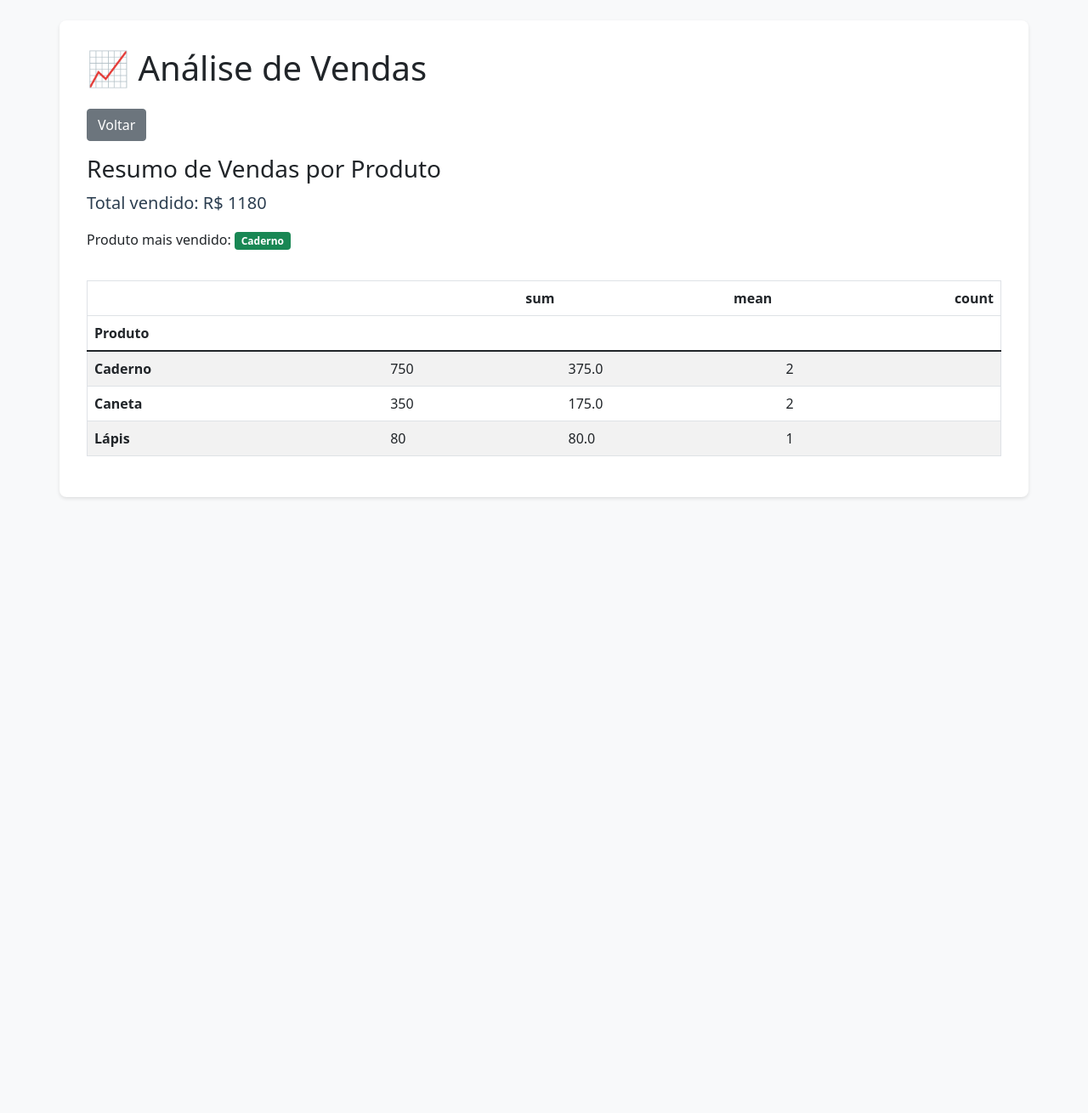
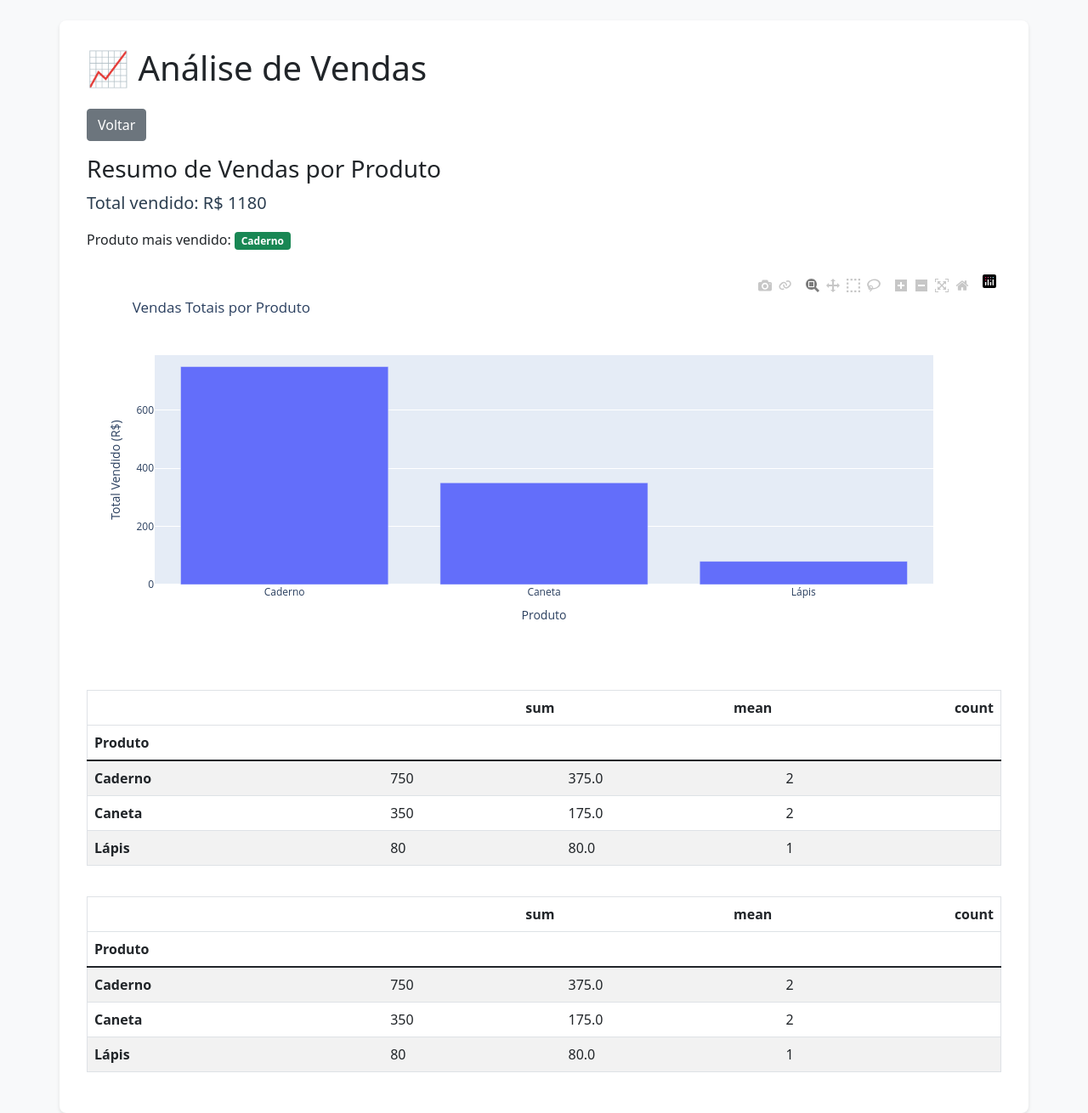
Before and after one commit to gustavo-h-k-oliveira/data-science--flask-python, a Flask app: page /vendas in a window 1280 px wide. Shown: the whole page at 85% size. Before the commit the page ends 587 px from the top, so only its background shows below. Run offline with Flask 3, Linux system fonts and the light colour scheme.

Commit message:
Adicionando gráfico de barras para análise de vendas e atualizando o template.

```diff
--- a/data_science/app.py
+++ b/data_science/app.py
@@ -1,5 +1,6 @@
 from flask import Flask, render_template
 import pandas as pd
+import plotly.express as px
 
 app = Flask(__name__)
 
@@ -18,13 +19,26 @@ def analise_vendas():
         # Processamento de dados com pandas
         df['Data'] = pd.to_datetime(df['Data'])  # Converte para data
         df['Mês'] = df['Data'].dt.month  # Extrai o mês
+
         resumo = df.groupby('Produto')['Valor'].agg(['sum', 'mean', 'count'])  # Agregações
+
+        # Criar gráfico de barras
+        fig = px.bar(
+            resumo.reset_index(),
+            x='Produto',
+            y='sum',
+            title='Vendas Totais por Produto',
+            labels={'sum': 'Total Vendido (R$)'}
+        )
+        graph_html = fig.to_html(full_html=False)
 
         # Dados para o template
         return render_template('vendas.html',
-                            tabela=resumo.to_html(classes='table table-striped'),
-                            top_produto=resumo['sum'].idxmax(),
-                            total_vendas=resumo['sum'].sum().round(2))
+                                tabela=resumo.to_html(classes='table table-striped'),
+                                top_produto=resumo['sum'].idxmax(),
+                                total_vendas=resumo['sum'].sum().round(2),
+                                graph_html=graph_html)
+
 
     except FileNotFoundError:
         return "Erro: Arquivo 'vendas.csv' não encontrado na pasta data/."
--- a/data_science/requirements.txt
+++ b/data_science/requirements.txt
@@ -5,8 +5,11 @@ itsdangerous==2.2.0
 Jinja2==3.1.5
 joblib==1.4.2
 MarkupSafe==3.0.2
+narwhals==1.27.1
 numpy==2.2.3
+packaging==24.2
 pandas==2.2.3
+plotly==6.0.0
 python-dateutil==2.9.0.post0
 pytz==2025.1
 scikit-learn==1.6.1
--- a/data_science/templates/vendas.html
+++ b/data_science/templates/vendas.html
@@ -5,6 +5,16 @@
     <p class="lead">Total vendido: R$ {{ total_vendas }}</p>
     <p>Produto mais vendido: <span class="badge bg-success">{{ top_produto }}</span></p>
 
+    <!-- Gráfico Plotly -->
+    <div class="mt-4">
+        {{ graph_html|safe }}
+    </div>
+
+    <!-- Tabela -->
+    <div class="table-responsive mt-4">
+        {{ tabela|safe }}
+    </div>
+
     <!-- Tabela gerada pelo pandas -->
     <div class="table-responsive">
         {{ tabela|safe }}
```
